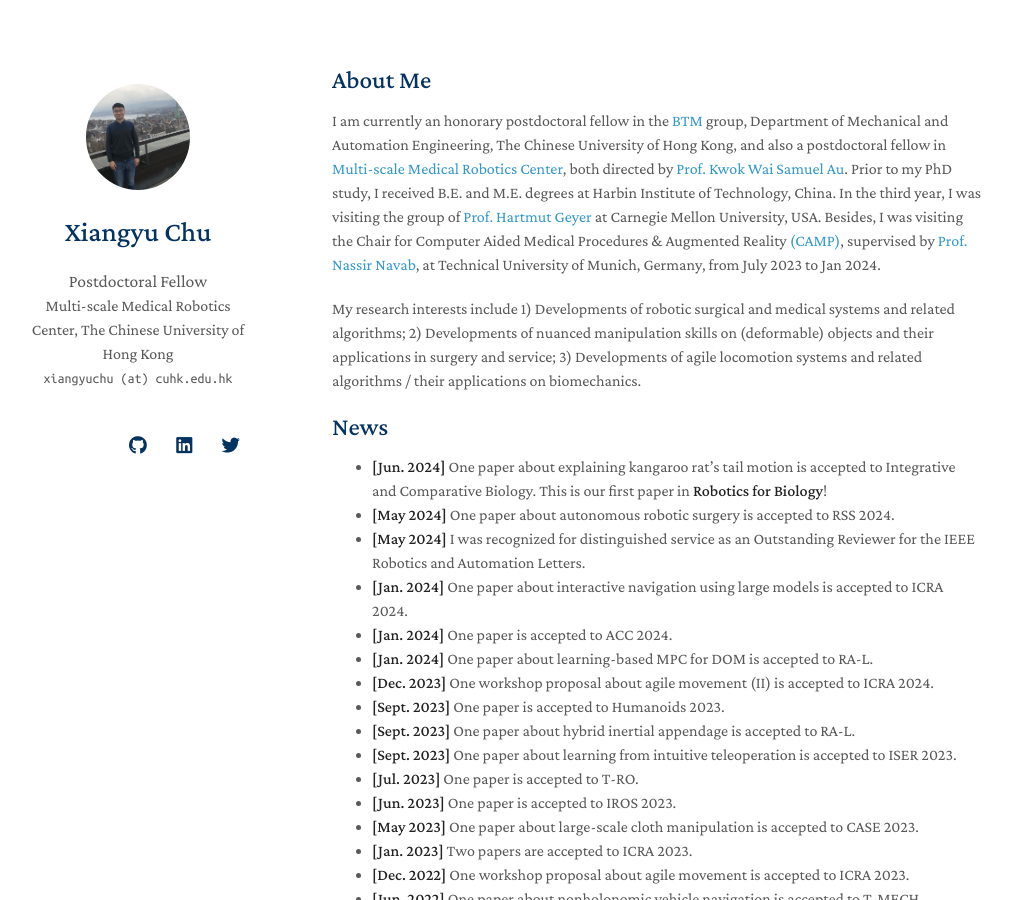
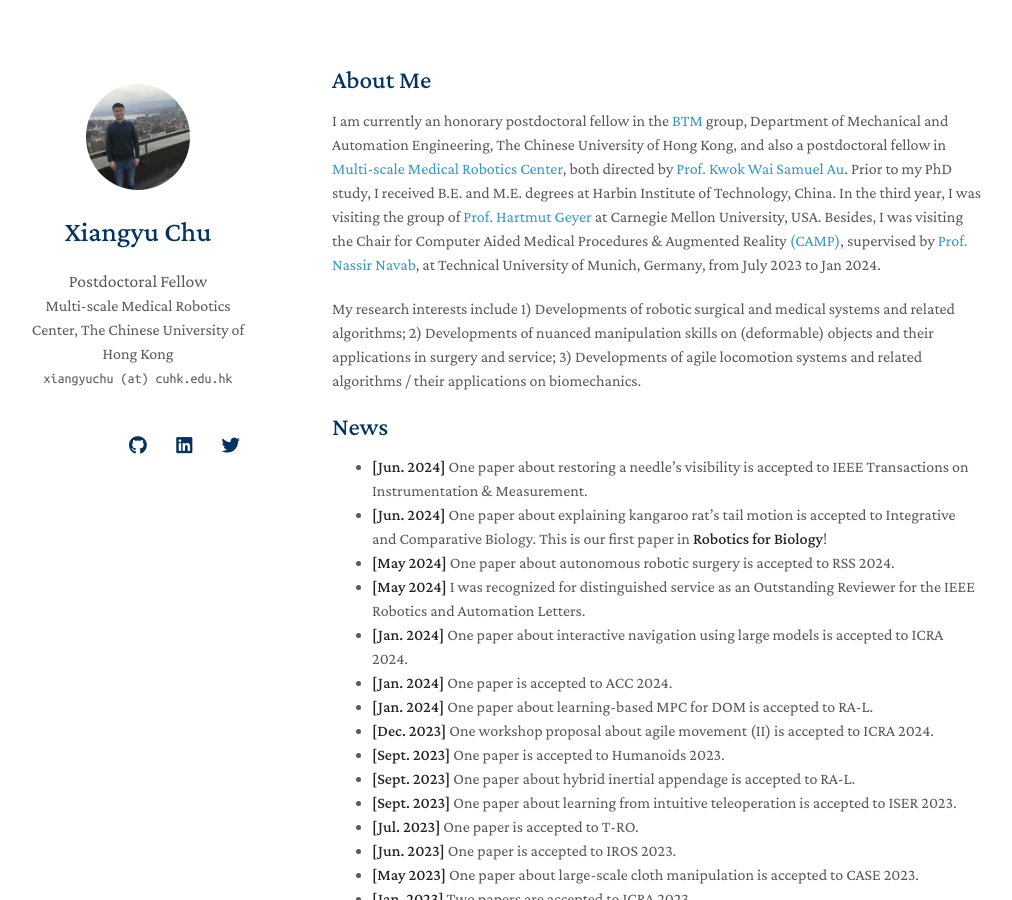
Before and after one commit to xiangyuchu03/xiangyuchu03.github.io, a Jekyll site: the page built from index.md, in a window 1280 px wide and 900 px high. Shown: the whole window, without its empty margins (138-1150 px from the left). Built offline with Jekyll 4.4.1, drawn with Linux system fonts in a browser that asks for light colours; nearby versions of some CDN libraries; a style sheet for code colours, icons or effects is not loaded; our own code applies the rules of GitHub Pages for plain Markdown files.

Commit message:
Update index.md

```diff
--- a/index.md
+++ b/index.md
@@ -10,6 +10,7 @@ My research interests include 1) Developments of robotic surgical and medical sy
 
 
 ## News
+- **[Jun. 2024]** One paper about restoring a needle's visibility is accepted to IEEE Transactions on Instrumentation & Measurement.
 - **[Jun. 2024]** One paper about explaining kangaroo rat's tail motion is accepted to Integrative and Comparative Biology. This is our first paper in **Robotics for Biology**!
 - **[May 2024]** One paper about autonomous robotic surgery is accepted to RSS 2024.
 - **[May 2024]** I was recognized for distinguished service as an Outstanding Reviewer for the IEEE Robotics and Automation Letters.
```
